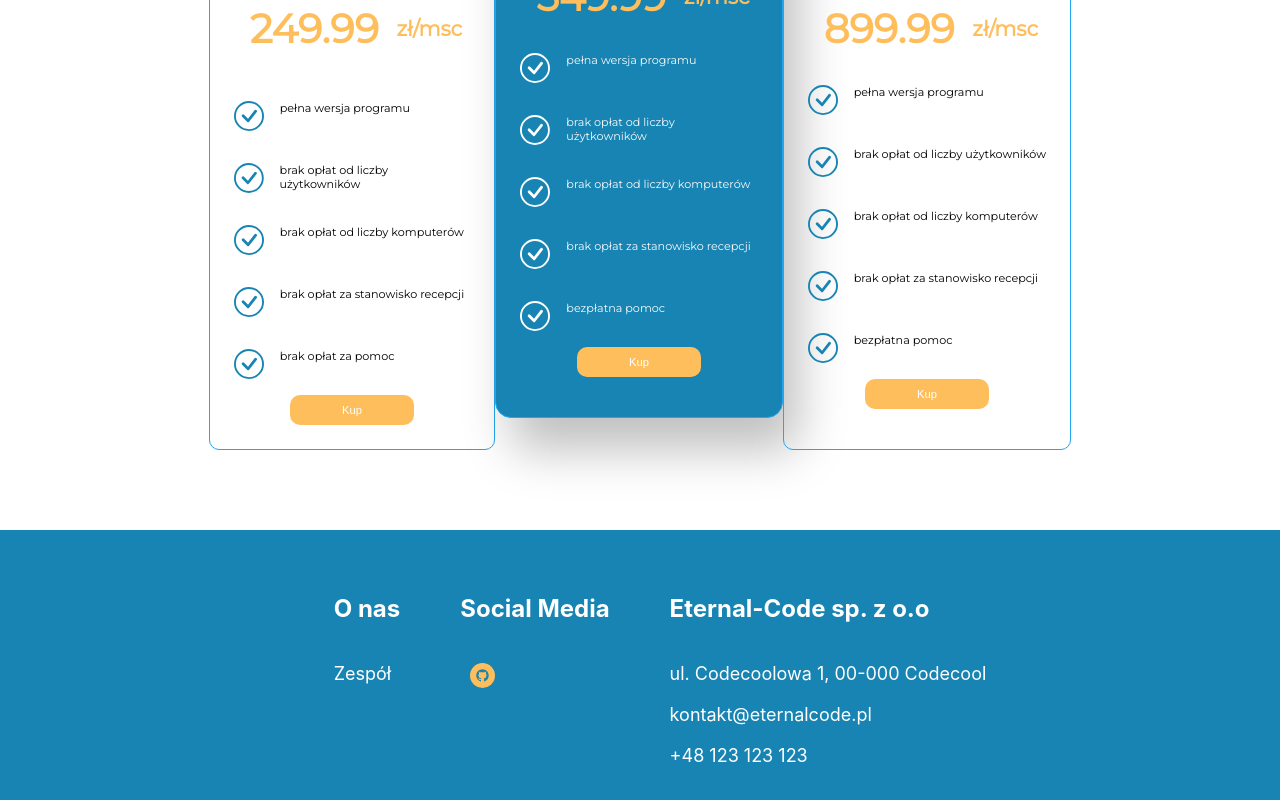
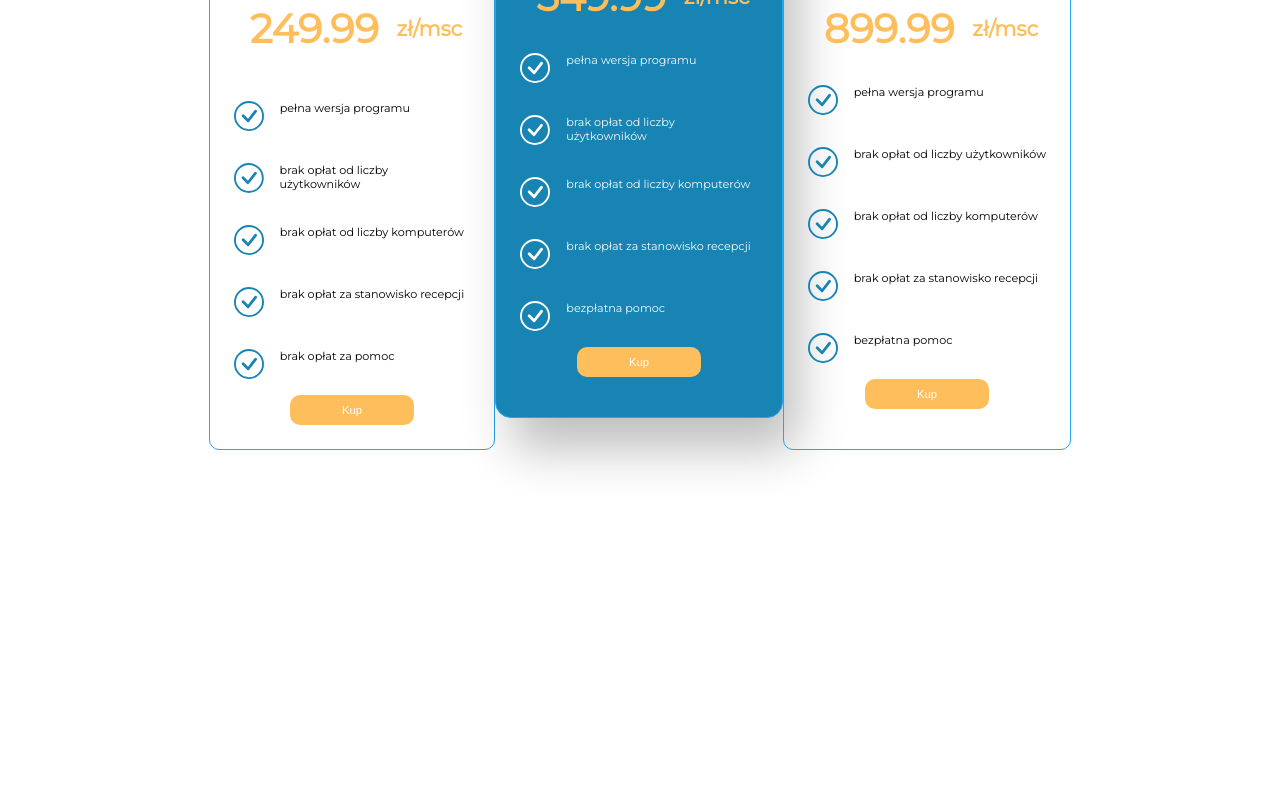
Before and after one commit to asiasmol/DentFlow-frontend, a React (Create React App) app: page / in a window 1280 px wide. Shown: the part 1601-2401 px from the top of the page. After the commit the page ends 2131 px from the top, so only its background shows below. Built offline with nearby package versions, Linux system fonts and the light colour scheme.

Commit message:
refactor

```diff
--- a/src/components/SetContainter.tsx
+++ b/src/components/SetContainter.tsx
@@ -9,7 +9,6 @@ export const SetContainter=() => {
         <>
         <Navbar/>
             <Outlet/>
-            {/*<Footer/>*/}
         </>
     );
 }
--- a/src/components/profile/PersonalProfile.tsx
+++ b/src/components/profile/PersonalProfile.tsx
@@ -13,9 +13,7 @@ import {useCallback, useEffect, useState} from "react";
 import {UserApi} from "../../api/UserApi";
 import {ProfileUserResponse} from "../../models/api/ProfileUserResponse";
 import {toast} from "react-toastify";
-import {UserUpdateData} from "../../models/api/UserUpdateData";
-import {Avatar, Button, CardActionArea, CardActions, TextField, Typography } from '@mui/material';
-import {CardActions} from '@mui/material';
+import { CardActions } from '@mui/material';
 
 export default function MultiActionAreaCard() {
     const [showModal, setShowModal] = useState(false);
--- a/src/index.tsx
+++ b/src/index.tsx
@@ -13,7 +13,6 @@ root.render(
   <React.StrictMode>
       <BrowserRouter>
           <App />
-          <Footer/>
       </BrowserRouter>
   </React.StrictMode>
 );
```
